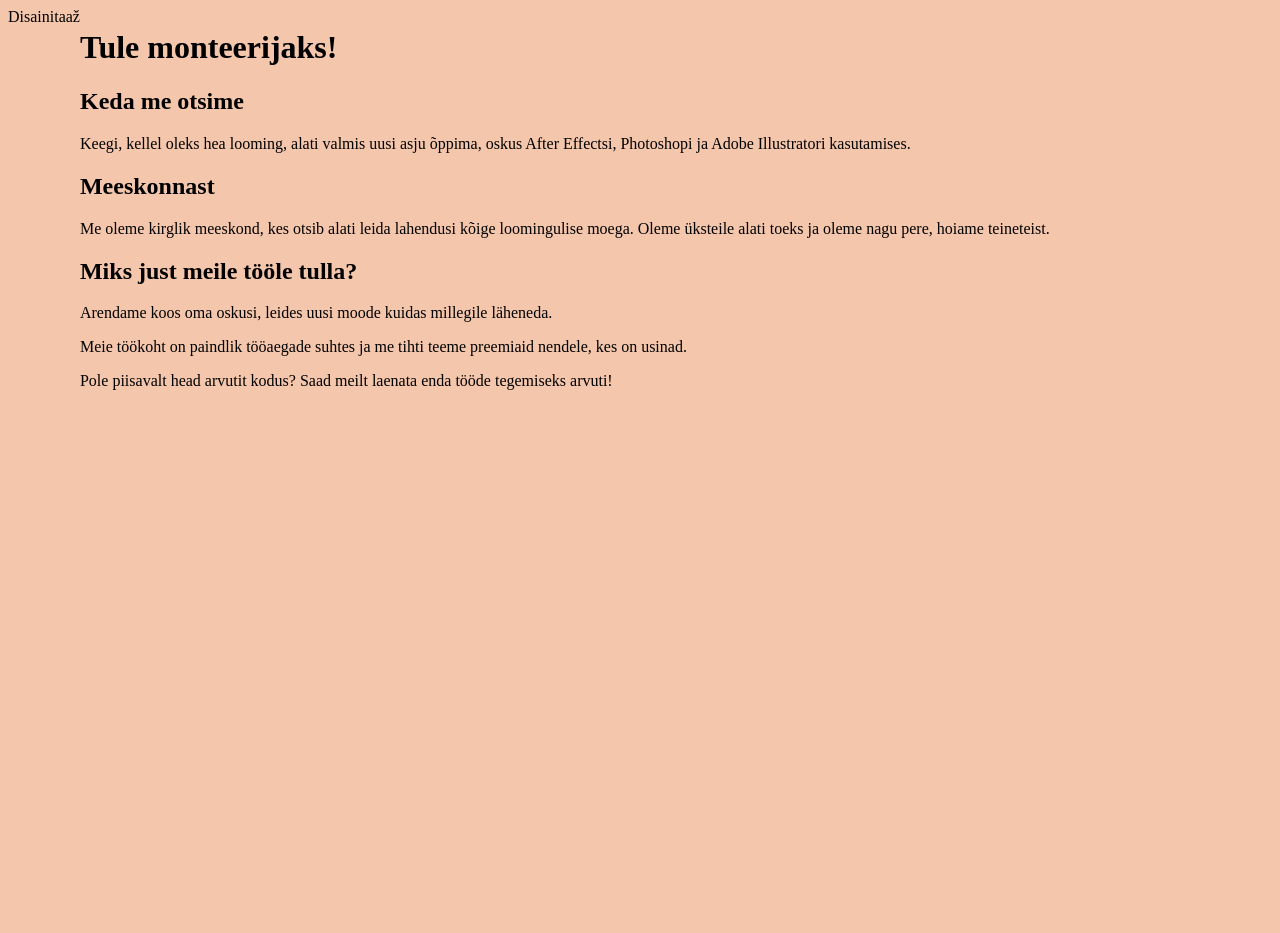
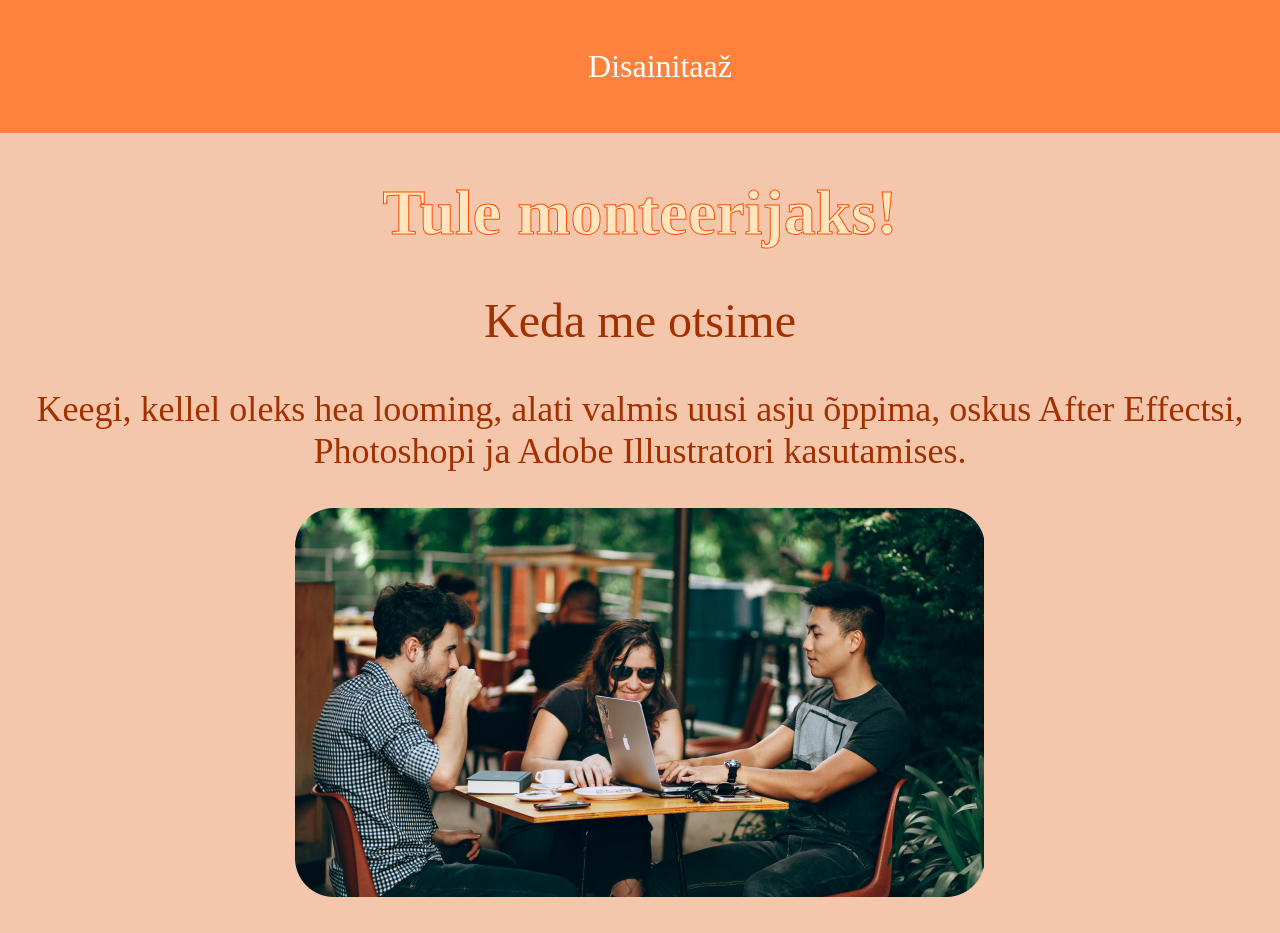
Before and after one commit to visuaalmeedia/01-Kaljura-tunnid, a plain HTML site: page Kavand-2/index.html in a window 1280 px wide. Shown: the top 933 px of the page. Before the commit the page ends 800 px from the top, so only its background shows below. Drawn offline with Linux system fonts and the light colour scheme; a web font is replaced by a local one.

Commit message:
Tänane tunnitöö

```diff
--- a/Kavand-2/index.html
+++ b/Kavand-2/index.html
@@ -10,17 +10,41 @@
 <link href="https://fonts.googleapis.com/css2?family=Just+Another+Hand&family=Knewave&display=swap" rel="stylesheet">
 </head>
 <body>
-    <header>Disainitaaž</header>
+<header>
+    <nav>
+      <ul>
+        <li>Disainitaaž</li>
+      </ul>
+    </nav>
+  </header>
     <main>
     <h1>Tule monteerijaks!</h1>
+  <div>
     <h2>Keda me otsime</h2>
     <p>Keegi, kellel oleks hea looming, alati valmis uusi asju õppima, oskus After Effectsi, Photoshopi ja Adobe Illustratori kasutamises.</p>
+    <div> <img class="people" src="images/Frame.png" alt="People around a desk."> </div>
+  </div>
+  <div>
     <h2>Meeskonnast</h2>
     <p>Me oleme kirglik meeskond, kes otsib alati leida lahendusi kõige loomingulise moega. Oleme üksteile alati toeks ja oleme nagu pere, hoiame teineteist.</p>
     <h2>Miks just meile tööle tulla?</h2>
+  <div class="card-row">
+    <div class="card">
+      <img src="images/design-svgrepo-com 1.svg">
     <p>Arendame koos oma oskusi, leides uusi moode kuidas millegile läheneda.</p>
+  </div>
+    <div class="card">
+      <img src="images/work-case-filled-svgrepo-com 1.svg">
     <p>Meie töökoht on paindlik tööaegade suhtes ja me tihti teeme preemiaid nendele, kes on usinad.</p>
+  </div>
+    <div class="card">
+      <img src="images/computer-svgrepo-com 1.svg">
     <p>Pole piisavalt head arvutit kodus? Saad meilt laenata enda tööde tegemiseks arvuti!</p>
+  </div>
+</div>
+  <p class="button">
+    Kirjutage meile
+  </p>
 </main>
 </body>
 </html>
--- a/Kavand-2/style.css
+++ b/Kavand-2/style.css
@@ -1,4 +1,67 @@
 body {
     display: flex;
     background-color: #F4C6AC;
+    margin: 0;
+    padding: 0;
+    flex-direction: column;
+    text-align: center;
 }
+main {
+    display: block;
+    margin-left: auto;
+    margin-right: auto;
+}
+h1 {
+    color: #FFE6C0;
+    -webkit-text-stroke: 1px #FF4D00;
+    font-family: Knewave;
+    font-size: 4rem;
+}
+h2, p {
+    color: #A33100;
+    font-family: Just Another Hand;
+    font-size: 2.25rem;
+    font-weight: lighter;
+}
+h2 {
+    font-size: 3rem;
+}
+header {
+  text-align: center;
+    background: #FF823C;
+    color: white;
+    font-size: 30px;
+    font-family: Knewave;
+    padding: 1rem;
+}
+header ul {
+    list-style-type: none;
+    font-size: 2rem;
+}
+.button {
+    background-color: #FF8C4C;
+    color: #A33100;
+    padding: 15px 32px;
+    text-align: center;
+    display: inline-block;
+    font-size: 2rem;
+    margin: 4px 2px;
+    font-family: Just Another Hand;
+    cursor: pointer;
+    margin: 0 auto;
+    display: block;
+    width: fit-content;
+    border-radius: 35%;
+ }
+
+ img {
+    display: block;
+    margin-left: auto;
+    margin-right: auto;
+    aspect-ratio: 1/1;
+ }
+
+ .card-row {
+    display: flex;
+    gap: 2rem;
+ }
```
Also changed, not shown: Kavand-2/images/Frame.png (added), Kavand-2/images/computer-svgrepo-com 1.svg (added), Kavand-2/images/design-svgrepo-com 1.svg (added), Kavand-2/images/work-case-filled-svgrepo-com 1.svg (added).
